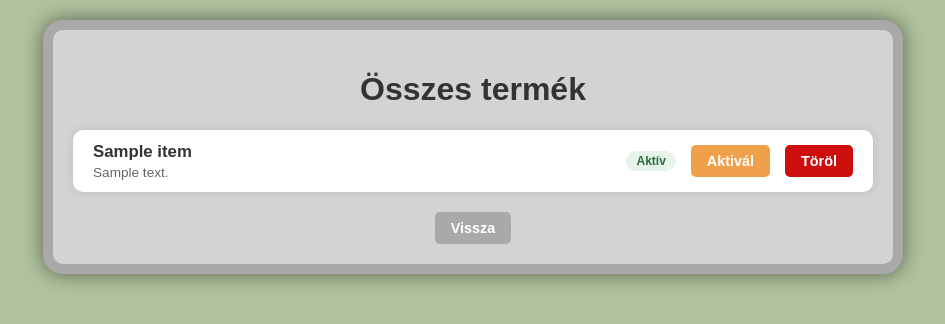
After one commit to bence-haris/storage-admin, a Flask app: page /items in a window 1280 px wide. The commit adds this page. Shown: the top 324 px of the page, without its empty margins (167-1112 px from the left). Run offline with Flask 3, Linux system fonts and the light colour scheme; tables that the repository leaves empty hold one stand-in row (values such as "Sample post").

Commit message:
Add (de)activate feature

```diff
--- a/app.py
+++ b/app.py
@@ -49,10 +49,11 @@ def index():
         if item.opened:
             opening = item.open_date
             item.after_open = opening + datetime.timedelta(item.after_open)
+            print(f"CALCULATED: {item.open_date.month}")
             item.opened = "Felbontva"
             if current_time.year == opening.year and current_time.month == opening.month and current_time.day == item.after_open.day:
                 item.after_open = "MA!"
-            elif current_time.year >= opening.year and current_time.month >= opening.month and current_time.day > item.after_open.day:
+            elif current_time.year >= opening.year and current_time.month >= opening.month and current_time.day > opening.day:
                 item.after_open = "LEJÁRT!!!"
         else:
             item.open_date = ""
@@ -61,6 +62,11 @@ def index():
 
     return render_template("index.html", inventory=inventory)
 
+
+@app.route("/items")
+def items():
+    items = Item.query.all()
+    return render_template("items.html", items=items)
 
 @app.route("/scan", methods=["GET"])
 def scan_item():
@@ -109,6 +115,15 @@ def add_item():
 @app.route("/delete/<int:item_id>", methods=["GET"])
 def delete_item(item_id):
     item = Item.query.get(item_id)
+    database.session.delete(item)
+    database.session.commit()
+
+    return redirect(url_for('items'))
+
+@app.route("/deactivate/<int:item_id>", methods=["GET"])
+def deactivate_item(item_id):
+    item = Item.query.get(item_id)
+    item.opened = False
     item.active = False
     database.session.commit()
 
@@ -118,6 +133,15 @@ def delete_item(item_id):
 def open_item(item_id):
     item = Item.query.get(item_id)
     item.opened = True
+    database.session.commit()
+
+    return redirect(url_for('index'))
+
+@app.route("/activate/<int:item_id>", methods=["GET"])
+def activate_item(item_id):
+    item = Item.query.get(item_id)
+    item.opened = False
+    item.active = True
     database.session.commit()
 
     return redirect(url_for('index'))
@@ -149,11 +173,12 @@ def push_scan():
     inventory = Item.query.all()
 
     for item in inventory:
+        # Item already present in the inventory
         if item.id == int(code):
             print(item)
 
-            new_item = Item(name=item.name, description=item.description, after_open=item.after_open,open_date=None, opened=False, active=True)
-            database.session.add(new_item)
+            selected_item = Item.query.get(item.id)
+            selected_item.active = True
             database.session.commit()
 
             return jsonify({
--- a/static/style.css
+++ b/static/style.css
@@ -155,3 +155,29 @@ a.expired {
     height: 22px;
     flex-shrink: 0;
 }
+
+
+
+
+ .btn {
+      display: inline-flex;
+      align-items: center;
+      gap: 8px;
+      background-color: #F0A04B;
+      color: #fff;
+      text-decoration: none;
+      font-family: inherit;
+      font-size: 0.9em;
+      font-weight: bold;
+      padding: 8px 16px;
+      border: none;
+      border-radius: 5px;
+      cursor: pointer;
+      white-space: nowrap;
+      transition: background-color 0.2s ease;
+    }
+    .btn:hover { background-color: #b1712d; }
+    .btn-secondary { background-color: #a9a9a9; }
+    .btn-secondary:hover { background-color: #7d7d7d; }
+  .btn-delete { background-color: #ce0d0d; }
+  .btn-delete:hover { background-color: #900909; }
--- a/templates/index.html
+++ b/templates/index.html
@@ -9,6 +9,8 @@
 </head>
 <body>
     <div class="fridge">
+            <a href="{{ url_for('items') }}" class="btn btn-secondary">Lista</a>
+
         <h1>Termék hozzáadása</h1>
         <form action="/add" method="POST">
             <label for="item_id">Kód:</label>
@@ -56,7 +58,7 @@
                     <a class="
                         {% if item.after_open == 'LEJÁRT!!!' %}
                             expired
-                        {% endif %}" href="{{ url_for('delete_item', item_id=item.id) }}">Delete
+                        {% endif %}" href="{{ url_for('deactivate_item', item_id=item.id) }}">Delete
                         <i class="fa-solid fa-trash"></i>
                     </a>
                 </div>
@@ -65,6 +67,7 @@
         </div>
         <div class="scan-bar">
     <a class="scan-link" href="/scan" title="Vonalkód beolvasása">
+
         <svg class="scan-icon" viewBox="0 0 24 24" xmlns="http://www.w3.org/2000/svg" aria-hidden="true">
             <!-- corner brackets (scanner frame) -->
             <path d="M2 7V4a2 2 0 0 1 2-2h3M17 2h3a2 2 0 0 1 2 2v3M22 17v3a2 2 0 0 1-2 2h-3M7 22H4a2 2 0 0 1-2-2v-3"
--- /dev/null
+++ b/templates/items.html
@@ -0,0 +1,94 @@
+<!doctype html>
+<html lang="hu">
+<head>
+  <meta charset="utf-8">
+  <meta name="viewport" content="width=device-width, initial-scale=1">
+
+  <title>Összes termék</title>
+  <link rel="stylesheet" href="{{ url_for('static', filename='style.css') }}">
+  <style>
+    .item-list {
+      background-color: #fff;
+      border-radius: 10px;
+      box-shadow: 0 0 10px rgba(0, 0, 0, 0.1);
+      overflow: hidden;
+      margin-bottom: 20px;
+    }
+
+    .item-row {
+      display: flex;
+      align-items: center;
+      gap: 15px;
+      padding: 12px 20px;
+      border-bottom: 1px solid #eee;
+    }
+    .item-row:last-child { border-bottom: none; }
+
+    /* Inactive items are dimmed */
+    .item-row.inactive { background-color: #f5f5f5; }
+    .item-row.inactive .item-info { opacity: 0.55; }
+
+    .item-info { flex: 1; min-width: 0; }
+    .item-info h3 { margin: 0 0 3px; font-size: 1.05em; color: #333; }
+    .item-info p  { margin: 0; font-size: 0.85em; color: #666; }
+
+    .badge {
+      font-size: 0.75em;
+      font-weight: bold;
+      padding: 3px 10px;
+      border-radius: 10px;
+      white-space: nowrap;
+    }
+    .badge.on  { background-color: #e6f4ea; color: #2d6a3f; }
+    .badge.off { background-color: #e0e0e0; color: #666; }
+
+    .item-row form { margin: 0; padding: 0; background: none; box-shadow: none; }
+
+
+
+    .page-actions { text-align: center; }
+
+    .empty {
+      text-align: center;
+      color: #666;
+      padding: 30px 20px;
+    }
+
+    @media (max-width: 500px) {
+      .item-row { flex-wrap: wrap; }
+      .item-row .badge { order: -1; }
+    }
+  </style>
+</head>
+<body>
+  <div class="fridge">
+    <h1>Összes termék</h1>
+
+    <div class="item-list">
+      {% for item in items %}
+      <div class="item-row {% if not item.active %}inactive{% endif %}">
+        <div class="item-info">
+          <h3>{{ item.name }}</h3>
+          <p>{{ item.description }}</p>
+        </div>
+
+        {% if item.active %}
+          <span class="badge on">Aktív</span>
+        {% else %}
+          <span class="badge off">Inaktív</span>
+        {% endif %}
+        <a href="{{ url_for('activate_item', item_id=item.id) }}" class="btn">Aktivál</a>
+        <a href="{{ url_for('delete_item', item_id=item.id) }}" class="btn btn-delete">Töröl</a>
+
+      </div>
+      {% else %}
+      <div class="empty">Még nincs termék a készletben.</div>
+      {% endfor %}
+    </div>
+
+    <div class="page-actions">
+      <a href="{{ url_for('index') }}" class="btn btn-secondary">Vissza</a>
+    </div>
+  </div>
+</body>
+</html>
```
